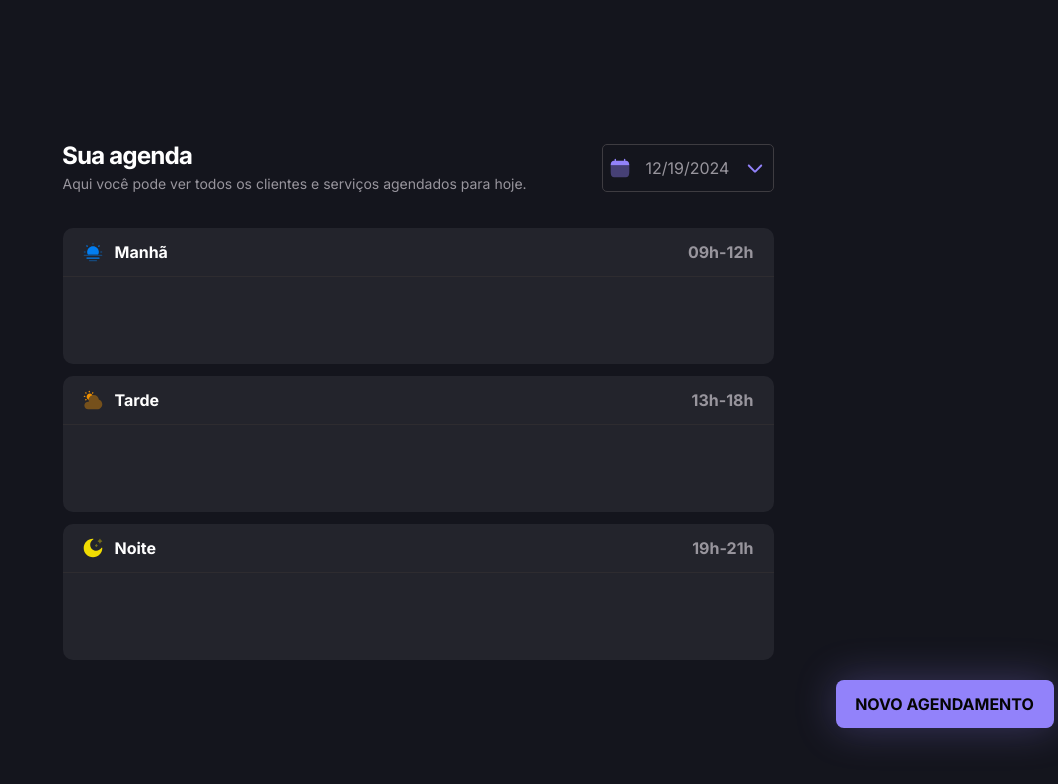
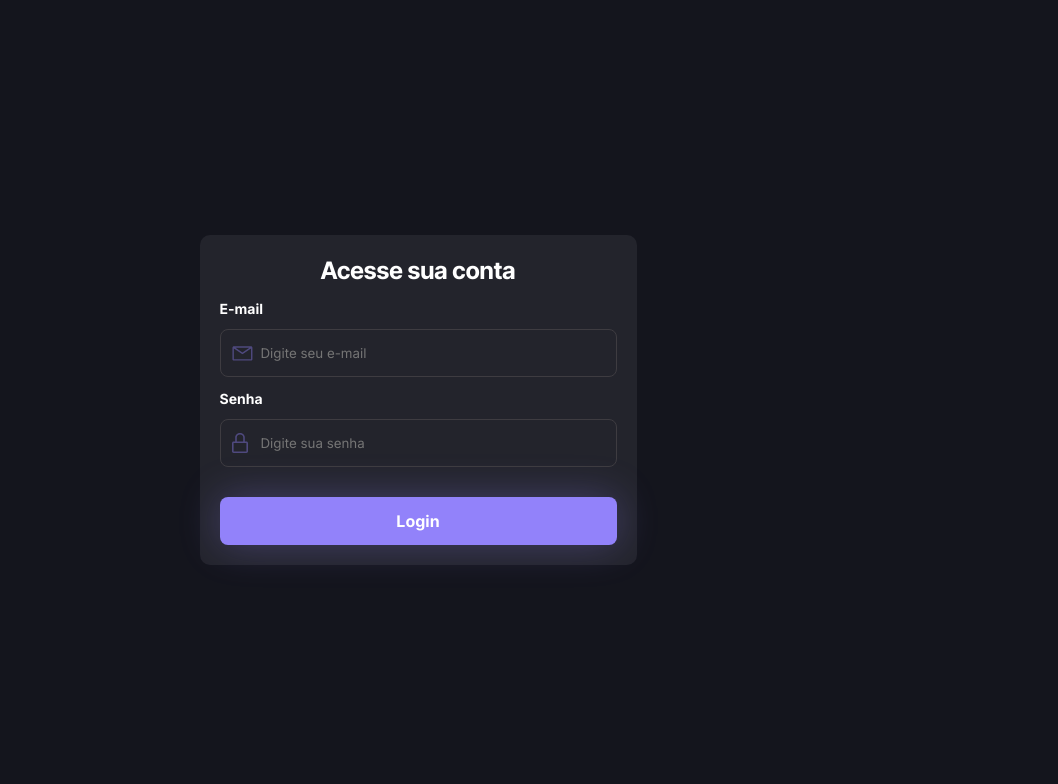
Before and after one commit to lucasmoraist/pets, a React (Vite) app: page / in a window 1280 px wide. Shown: the top 784 px of the page, without its empty margins (222-1280 px from the left). Built offline with nearby package versions, Linux system fonts and the light colour scheme; data requests are answered from the project's data file.

Commit message:
feat: implement user login functionality with form validation and error handling

```diff
--- a/db.json
+++ b/db.json
@@ -89,5 +89,12 @@
       "time": "20:00",
       "type": "Limpeza de dentes"
     }
+  ],
+  "user": [
+    {
+      "id": "1",
+      "email": "admin@admin.com",
+      "password": "admin"
+    }
   ]
 }
--- /dev/null
+++ b/src/api/controller/userController.ts
@@ -0,0 +1,22 @@
+import { api } from "../api";
+
+const login = async ({
+  email,
+}: {
+  email: string;
+}) => {
+  try {
+    const response = await api.get(`/user?email=${email}`);
+
+    if (!response.data) {
+      throw new Error("Usuário não encontrado");
+    }
+
+    return response.data;
+  } catch (err) {
+    console.error("Erro no login:", err);
+    throw new Error("Falha ao realizar login");
+  }
+};
+
+export { login };
--- a/src/app.tsx
+++ b/src/app.tsx
@@ -1,13 +1,15 @@
 import { Schedule } from "./pages/schedule";
 import { BrowserRouter as Router, Routes, Route  } from "react-router-dom";
 import { Scheduling } from "./pages/scheduling";
+import { Login } from "./pages/login";
 
 export function App() {
   return (
     <Router>
       <Routes>
-        <Route index path="/" element={<Schedule />}/>
-        <Route path="/agendamento" element={<Scheduling />}/>
+        <Route path="/" element={<Login/>} />
+        <Route path="/agenda" element={<Schedule />} />
+        <Route path="/agendamento" element={<Scheduling />} />
       </Routes>
     </Router>
   )
--- a/src/components/button/index.tsx
+++ b/src/components/button/index.tsx
@@ -5,17 +5,34 @@ interface Props {
   onClick?: () => void;
   className?: string;
   type?: "button" | "submit" | "reset";
+  button: "primary" | "secondary";
 }
 
-export function Button({ children, onClick, className, type }: Props) {
+export function Button({ children, onClick, className, type, button }: Props) {
   return (
-    <ButtonStyled onClick={onClick} className={className} type={type}>
-      {children}
-    </ButtonStyled>
+    <>
+      {button === "primary" ? (
+        <ButtonStyledPrimary
+          onClick={onClick}
+          className={className}
+          type={type}
+        >
+          <ButtonPrimaryText>{children}</ButtonPrimaryText>
+        </ButtonStyledPrimary>
+      ) : (
+        <ButtonStyledSecondary
+          onClick={onClick}
+          className={className}
+          type={type}
+        >
+          <ButtonSecondaryText>{children}</ButtonSecondaryText>
+        </ButtonStyledSecondary>
+      )}
+    </>
   );
 }
 
-const ButtonStyled = styled.button`
+const ButtonStyledPrimary = styled.button`
   width: 218px;
   height: 48px;
   border-radius: 8px;
@@ -27,10 +44,51 @@ const ButtonStyled = styled.button`
 
   &:hover {
     background-color: #bdb4fa;
-    transition: 0.5s;
+    transition: 0.3s;
   }
 
   &:not(:hover) {
-    transition: 0.5s;
+    transition: 0.3s;
   }
 `;
+
+const ButtonStyledSecondary = styled.button`
+  width: 218px;
+  height: 48px;
+  border-radius: 8px;
+  border: solid 2px #9282fa;
+  background: none;
+  box-shadow: 0 0 40px rgba(146, 130, 250, 0.3);
+
+  cursor: pointer;
+
+  &:hover {
+    background-color: rgb(121, 100, 252);
+    transition: 0.3s;
+  }
+
+  &:not(:hover) {
+    transition: 0.3s;
+  }
+
+  &::placeholder {
+    font-size: 1rem;
+    line-height: 24px;
+    font-weight: bold;
+    color: #050505;
+  }
+`;
+
+const ButtonPrimaryText = styled.span`
+  font-size: 1rem;
+  line-height: 24px;
+  font-weight: bold;
+  color: #fff;
+`;
+
+const ButtonSecondaryText = styled.span`
+  font-size: 1rem;
+  line-height: 24px;
+  font-weight: bold;
+  color: #fff;
+`;
--- a/src/components/text-field/index.tsx
+++ b/src/components/text-field/index.tsx
@@ -134,6 +134,6 @@ const ErrorContainer = styled.div`
 `;
 
 const ErrorText = styled.span`
-  font-size: 12px;
+  font-size: 0.875rem;
   color: #ff4d4f;
 `;
--- /dev/null
+++ b/src/pages/login/index.tsx
@@ -0,0 +1,88 @@
+import { Form, Formik, FormikValues } from "formik";
+import * as Yup from "yup";
+import { TextField } from "../../components/text-field";
+import { Button } from "../../components/button";
+import style from "./login.module.scss";
+import { login } from "../../api/controller/userController";
+import { useNavigate } from "react-router-dom";
+import { useState } from "react";
+
+export function Login() {
+  const [error, setError] = useState<string>("");
+  const navigate = useNavigate();
+
+  const schema = Yup.object().shape({
+    email: Yup.string().email("E-mail inválido").required("Campo obrigatório"),
+    password: Yup.string().required("Campo obrigatório"),
+  });
+
+  const initialValues = {
+    email: "",
+    password: "",
+  };
+
+  const handleSubmit = async (values: FormikValues) => {
+    try {
+      const response = await login({
+        email: values.email,
+      });
+
+      const password = response[0].password;
+
+      if (values.password !== password) {
+        setError("Email ou Senha inválidos");
+        throw new Error("Email ou Senha inválidos");
+      }
+
+      navigate("/agenda");
+    } catch (error) {
+      console.log(error);
+    }
+  };
+
+  return (
+    <div className={style.container}>
+      <Formik
+        initialValues={initialValues}
+        onSubmit={handleSubmit}
+        validationSchema={schema}
+      >
+        {(formik) => (
+          <Form onSubmit={formik.handleSubmit} className={style.form}>
+            <h1 className={`title ${style.title}`}>Acesse sua conta</h1>
+
+            <TextField
+              name="email"
+              title="E-mail"
+              imgSrc="assets/svg/email.svg"
+              placeholder="Digite seu e-mail"
+              type="email"
+            />
+            <TextField
+              name="password"
+              title="Senha"
+              imgSrc="assets/svg/key.svg"
+              placeholder="Digite sua senha"
+              type="password"
+            />
+
+            {error && (
+              <div style={{ marginTop: "4px", width: "260px" }}>
+                <span style={{ fontSize: "0.875rem", color: "#ff4d4f" }}>
+                  {error}
+                </span>
+              </div>
+            )}
+
+            <div className={style.buttons}>
+              {/* <Button button="secondary">Criar conta</Button> */}
+              <Button button="primary" type="submit">
+                Login
+              </Button>
+            </div>
+          </Form>
+        )}
+      </Formik>
+    </div>
+  );
+}
--- /dev/null
+++ b/src/pages/login/login.module.scss
@@ -0,0 +1,37 @@
+.container {
+  display: flex;
+  justify-content: center;
+  align-items: center;
+  flex-direction: column;
+  height: 100vh;
+
+  .form {
+    background-color: #23242c;
+    padding: 20px;
+    border-radius: 10px;
+
+    display: flex;
+    flex-direction: column;
+    gap: 10px;
+
+    .title {
+      font-size: 1.5rem;
+      text-align: center;
+      line-height: 32px;
+      font-weight: bold;
+      font-family: "Inter Tight", serif;
+    }
+
+    .buttons {
+      display: flex;
+      flex-direction: column-reverse;
+      width: 100%;
+      margin-top: 20px;
+      gap: 10px;
+
+      button {
+        width: 100%;
+      }
+    }
+  }
+}
```
Also changed, not shown: public/assets/svg/email.svg (added), public/assets/svg/key.svg (added).
